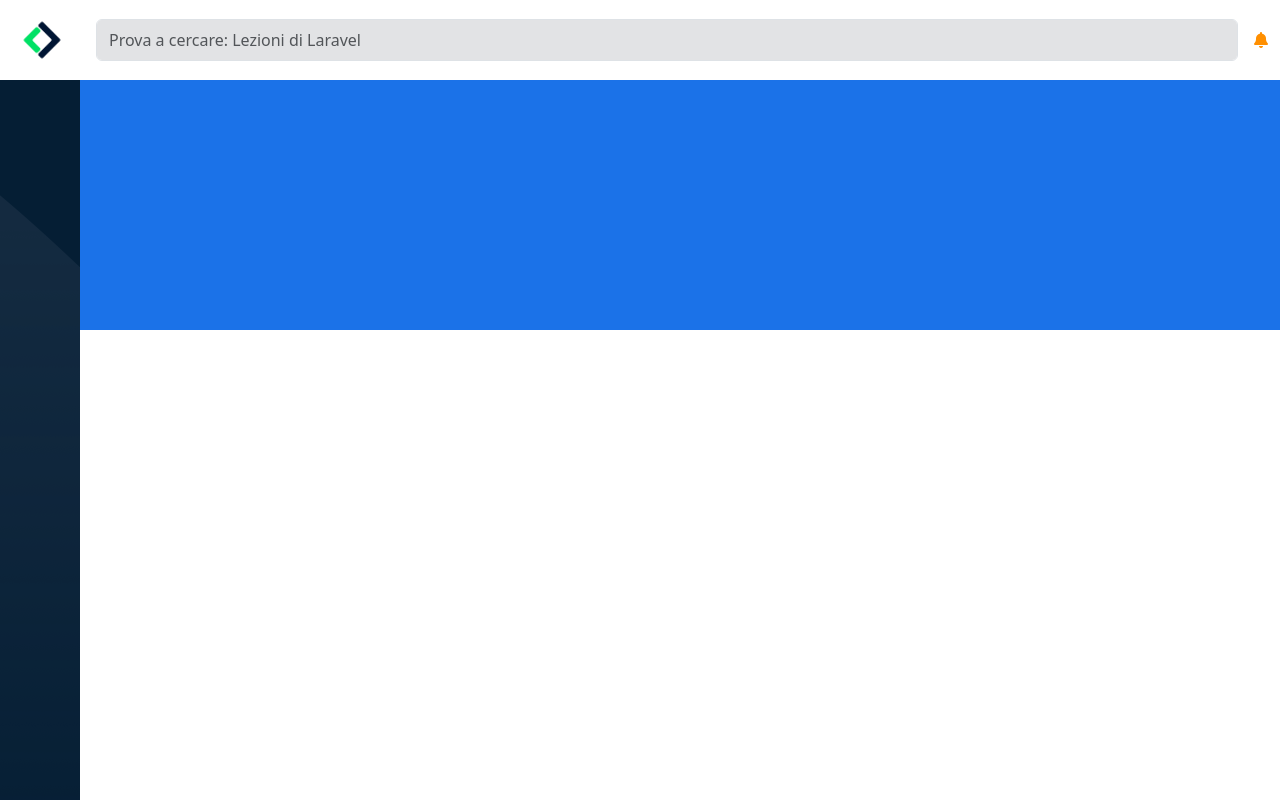
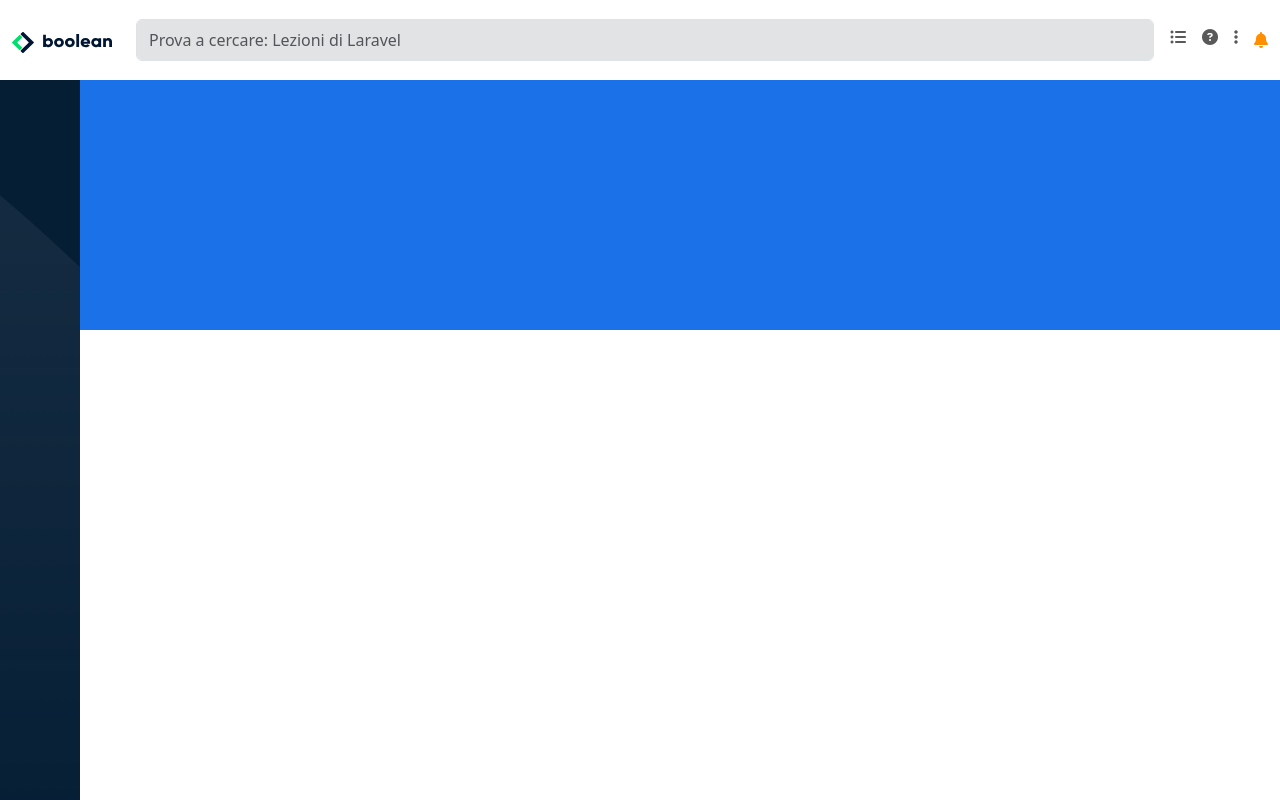
Before and after one commit to BrianBontempi/html-css-bootstrap-dashboard, a plain HTML site: page index.html in a window 1280 px wide. Drawn offline with nearby package versions, Linux system fonts and the light colour scheme.

Commit message:
complete responsive header

```diff
--- a/css/style.css
+++ b/css/style.css
@@ -38,7 +38,7 @@ main{
     background-color: #1B72E8;
 }
 
-/* ! generics */
+/* ! Header */
 
 .navbar-brand > img{
     width: 60px;
@@ -47,3 +47,13 @@ main{
 .fa-bell{
     color: #FF8F00;
 }
+
+#desk-logo{
+    width: 100px;
+}
+
+a{
+    text-decoration: none;
+    line-height: initial;
+    color: rgb(90, 89, 89);
+}
--- a/index.html
+++ b/index.html
@@ -16,11 +16,17 @@
     <header class="top-header">
         <nav class="navbar h-100 p-0">
             <div class="container-fluid h-100 align-items-center gap-2">
-              <a class="navbar-brand"><img src="img/mobile-logo.png" alt="logo"></a>
+              <a class="navbar-brand d-lg-none"><img src="img/mobile-logo.png" alt="logo"></a>
+              <a class="navbar-brand d-none d-lg-inline-block"><img id="desk-logo" src="img/logo desktop.svg" alt="logo"></a>
               <form class="d-flex flex-grow-1" role="search">
                 <input class="form-control me-2 bg-secondary-subtle py-2" type="search" placeholder="Prova a cercare: Lezioni di Laravel" aria-label="Search">
               </form>
-              <i class="fas fa-bell align-self-center"></i>
+              <ul class="d-flex p-0 m-0 gap-lg-3">
+                <a href="#"><i class="fas fa-list-ul d-none d-lg-flex"></i></a>
+                <a href="#"><i class="fas fa-circle-question d-none d-lg-flex"></i></a>
+                <a href="#"><i class="fas fa-ellipsis-vertical d-none d-lg-flex"></i></a>
+                <a href="#"><i class="fas fa-bell align-self-center"></i></a>
+              </ul>
             </div>
           </nav>
     </header>
```
